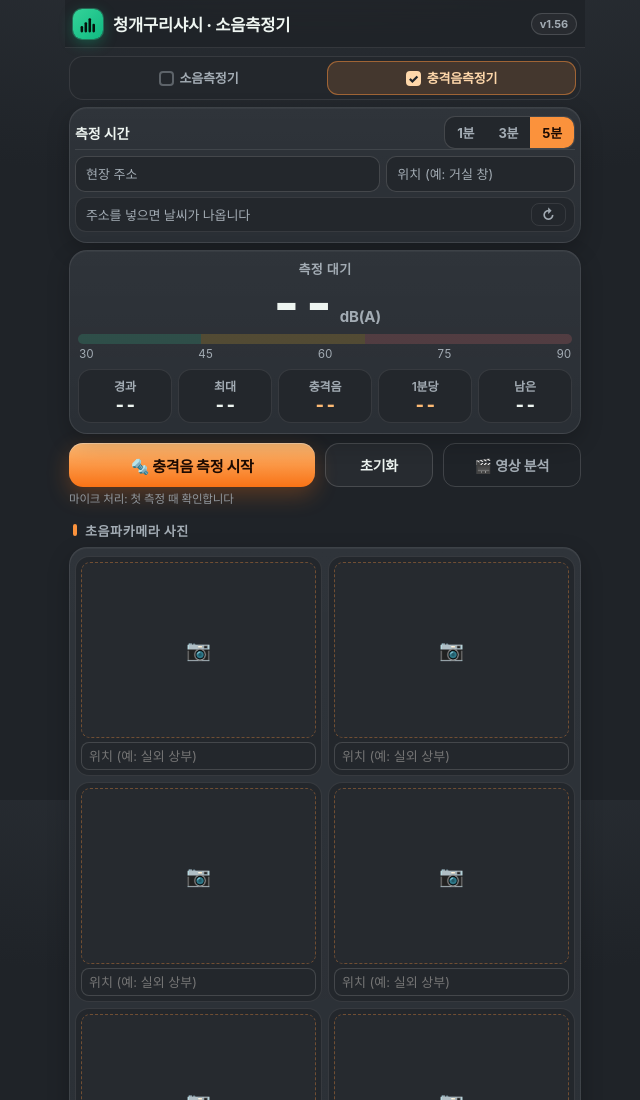
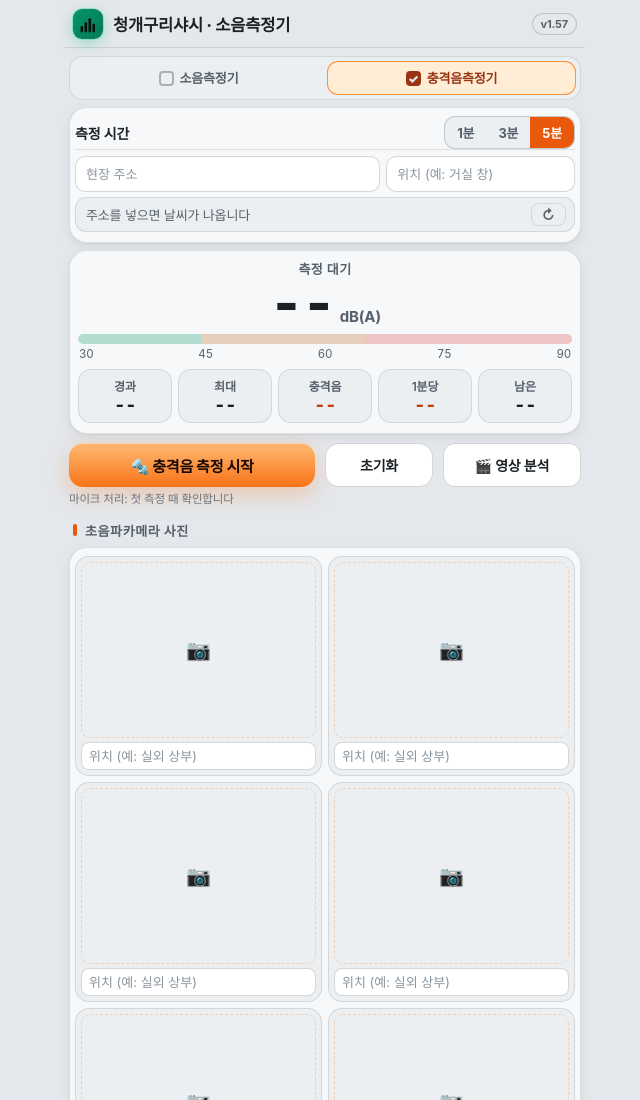
Before and after one commit to anhjjeon1/frogsash-website, a plain HTML site: page meter/index.html in a window 1280 px wide. Shown: the top 1100 px of the page, without its empty margins (315-955 px from the left). Drawn offline with Linux system fonts and the light colour scheme; a web font is replaced by a local one.

Commit message:
meter v1.57: 밝은 회색 화면(글자 짙게, 상태색 진하게)
Co-Authored-By: Claude Opus 5.5 <noreply@anthropic.com>

```diff
--- a/meter/index.html
+++ b/meter/index.html
@@ -5,7 +5,7 @@
 <meta name="viewport" content="width=device-width,initial-scale=1,maximum-scale=1,user-scalable=no">
 <title>청개구리샤시 · 소음측정기</title>
 <link rel="stylesheet" href="https://cdn.jsdelivr.net/gh/orioncactus/pretendard@v1.3.9/dist/web/variable/pretendardvariable-dynamic-subset.min.css">
-<meta name="theme-color" content="#1f2328">
+<meta name="theme-color" content="#e4e7eb">
 <style>
 :root{
   --bg:#0e1512; --card:#161f1b; --card2:#1c2823; --line:#2a3833;
@@ -366,11 +366,32 @@ header{padding-left:8px!important;padding-right:8px!important;margin-left:-4px!i
 .card,#impReadout,.readout{padding-left:8px!important;padding-right:8px!important}
 #impactMode .card[style*="padding:8px"]{padding-left:5px!important;padding-right:5px!important}
 .sec-title{margin-left:2px;margin-right:2px}
-/* v1.56 — 바탕: 검정 → 짙은 회색(무채색). 글자·주황·초록·그래프 색은 그대로 */
-:root{--bg:#1f2328;--card:#2a2f35;--card2:#23272c;--line:rgba(255,255,255,.09);--line2:rgba(255,255,255,.15);--dim:#a3acb4}
-html,body{background:radial-gradient(120% 60% at 50% -10%,#2c3137 0%,var(--bg) 55%) fixed,var(--bg)!important}
-header{background:rgba(31,35,40,.82)!important}
-.card{box-shadow:0 1px 0 rgba(255,255,255,.04) inset,0 8px 22px rgba(0,0,0,.22)!important}
+/* v1.57 — 바탕: 밝은 회색(밝은 화면). 글자는 짙게, 주황·초록 상태색은 진하게 맞춤 */
+:root{--bg:#e4e7eb;--card:#f7f8fa;--card2:#eceff2;--line:rgba(0,0,0,.10);--line2:rgba(0,0,0,.16);
+  --txt:#1c2126;--dim:#56616b;--accent:#059669;--accent2:#047857;--ok:#059669;--warn:#b45309;--amber:#b45309;--bad:#dc2626;--red:#dc2626;--imp:#ea580c}
+html,body{background:var(--bg)!important;color:var(--txt)}
+header{background:rgba(228,231,235,.88)!important}
+header h1{color:var(--txt)}
+.card{background:var(--card)!important;box-shadow:0 1px 2px rgba(0,0,0,.06),0 4px 14px rgba(0,0,0,.06)!important}
+.b-sec,.b-ghost{background:#fff!important;color:var(--txt)!important;border-color:var(--line2)!important}
+.txtin,.descin,.umemo,input[type=number]{background:#fff!important;color:var(--txt)!important}
+.txtin::placeholder,.umemo::placeholder{color:#8a949d}
+/* 밝은 바탕용 — 선택된 칸·표시 글자색을 진하게 */
+.modebar button{color:var(--dim)}
+.modebar button.on{background:#d1fae5!important;color:#065f46!important;box-shadow:0 0 0 1px #34d399 inset!important}
+.modebar button.on.imp{background:#ffedd5!important;color:#9a3412!important;box-shadow:0 0 0 1px #fb923c inset!important}
+.phasebar button.before.on,.pbadge.before{background:#fef3c7!important;color:#92400e!important}
+.phasebar button.after.on,.pbadge.after,.srcrow button.on,.uslot .uok button.on.y{background:#d1fae5!important;color:#065f46!important}
+.uslot .uok button.on.n{background:#fee2e2!important;color:#991b1b!important}
+.tg.bg{background:#fef3c7;color:#92400e} .tg.fan{background:#dbeafe;color:#1e40af}
+.ubtns #uClr{color:#dc2626!important;border-color:rgba(220,38,38,.4)!important}
+.lvbar{background:linear-gradient(90deg,rgba(5,150,105,.28) 0 25%,rgba(180,83,9,.25) 25% 58%,rgba(220,38,38,.25) 58% 100%)}
+.lvbar b{background:#1c2126}
+.iverd{background:#fff7ed!important;border-color:#fdba74!important;color:var(--txt)}
+#impactMode .seg button.on{color:#fff}
+.seg button.on{color:#fff}
+.toast{background:#1c2126;color:#fff}
+.istats .s.hot .v{color:#c2410c}
 /* v1.48 — 원음 저장 + 보고서 PDF 한 줄 */
 .irbtns{display:flex;gap:8px;margin-top:4px}
 .irbtns #irWav{flex:0 0 38%;width:auto;padding:11px 6px;white-space:nowrap}
@@ -422,7 +443,7 @@ details>summary{padding:2px 0}
     <rect x="17" y="11" width="3.2" height="11" rx="1.4"/></svg></div>
   <h1>청개구리샤시 · 소음측정기</h1>
   <div class="badge hidden" id="wlChip" title="측정 중 화면이 꺼지지 않게 유지합니다">🔆 화면 유지</div>
-  <div class="badge" id="verBadge">v1.56</div>
+  <div class="badge" id="verBadge">v1.57</div>
 </header>
 
 <div id="toast" class="toast"></div>
@@ -2084,7 +2105,7 @@ function impReportHTML(R){
   '<tr><th>실내 기준</th><td>공동주택 실내 소음 45dB(A) 이하 · WHO 거실 35 · 침실 30dB(A). 보정한 기기에서만 비교합니다.</td></tr></table>'+
   '<div class="legal">※ 태블릿·휴대폰 마이크로 잰 참고 자료입니다. 공인 시험이 아니며, 소리 나는 위치는 이 측정으로 알 수 없습니다.</div></div>'+uReportHTML(7)+'</body></html>';
 }
-const METER_VER="v1.56";
+const METER_VER="v1.57";
 function impHead(title){
   return '<!doctype html><html lang="ko"><head><meta charset="utf-8"><title>'+title+'</title><style>'+
   '*{-webkit-print-color-adjust:exact!important;print-color-adjust:exact!important;box-sizing:border-box}@page{size:A4;margin:14mm 13mm}'+
```
